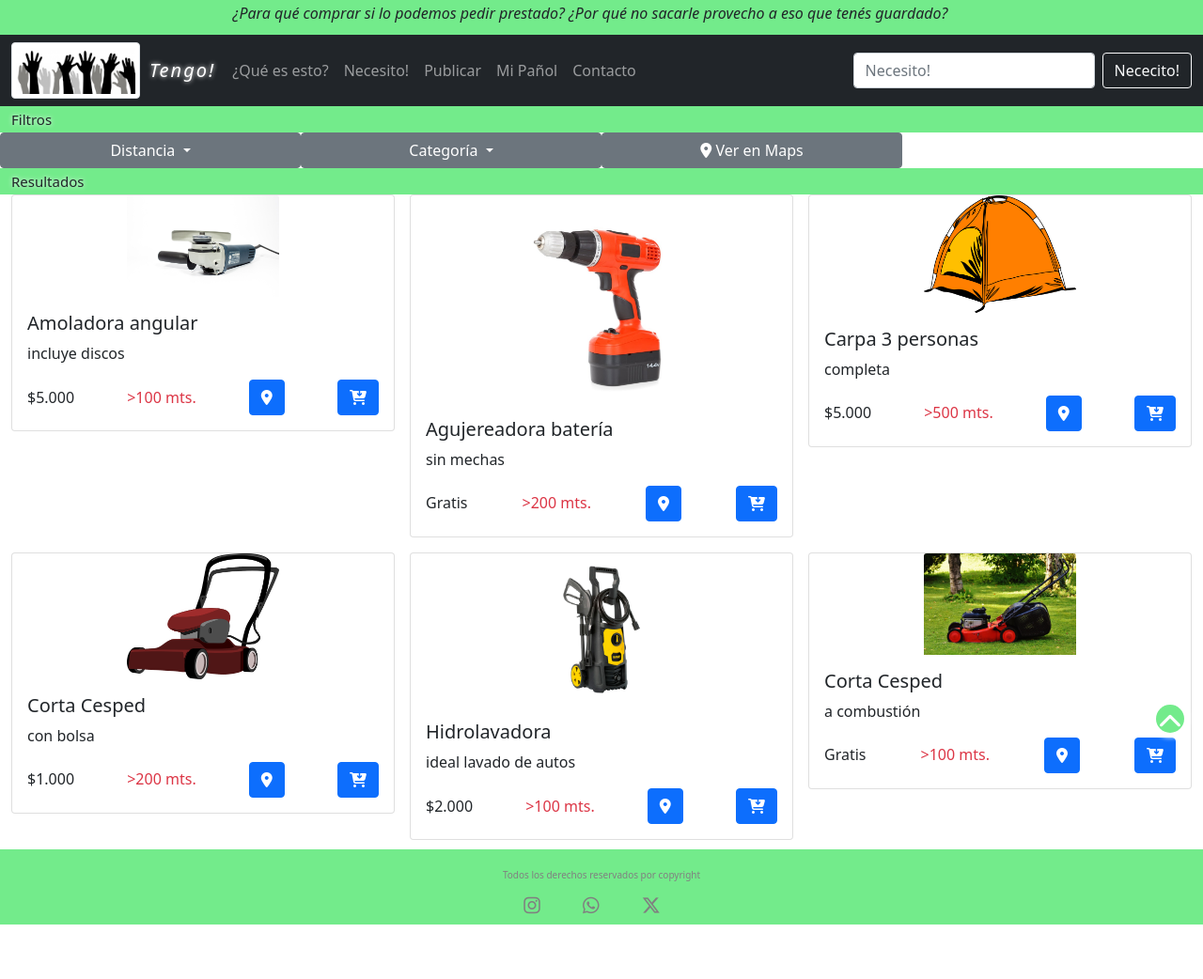
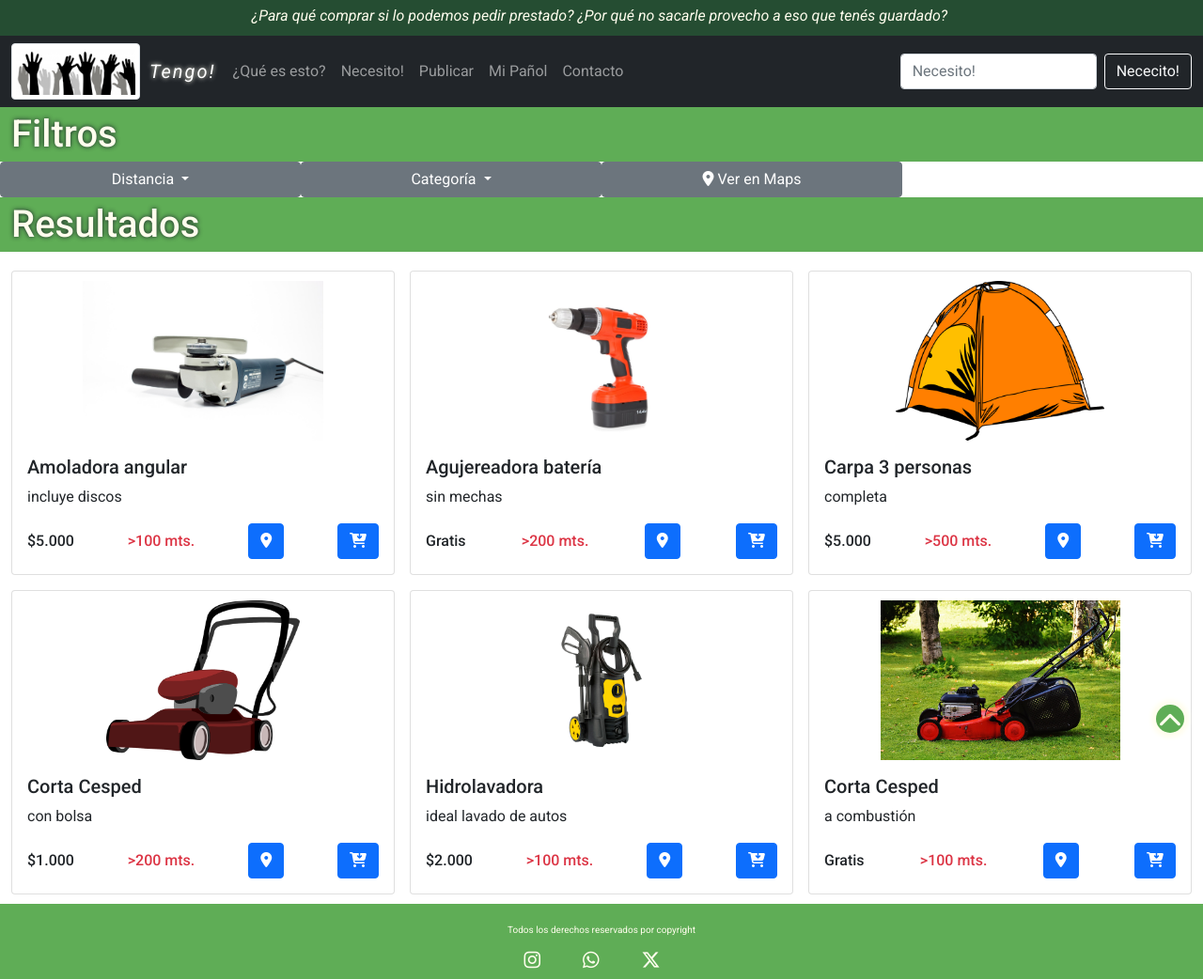
Before and after one commit to MFKleinberger/Entrega3-Kleinberger, a website: page index.html in a window 1280 px wide. Shown: the whole page at 94% size. Before the commit the page ends 984 px from the top, so only its background shows below. Drawn offline with nearby package versions, Linux system fonts and the light colour scheme.

Commit message:
incluye variables de colores y de fonts

```diff
--- /dev/null
+++ b/SCSS/estilos.scss
@@ -0,0 +1,123 @@
+//Variables
+$color1: #5fad56ff; //mantis (verde claro)
+$color2: #254d32ff; //cal-poly-green (verde oscuro
+$color3: #181d27ff; //raisin-black (negro)
+$color4: #fffdedff; //ivory (blanco)
+$color5: #e0d8deff; //lavender-blush (gris)
+$font1: Roboto;
+$font2: 20px;
+
+body{
+    font-family: $font1;
+}
+
+.textoBajada {
+    background-color: $color2;
+            row{
+                margin-bottom: 4px !important;
+            }
+                p{
+                    margin-bottom: 4px !important;
+                    color: $color4;
+                    padding: 5px;
+                    font-style: italic;
+                    text-align: center;
+                    font-size: calc ($font2*0.6) !important;
+                }
+}
+
+nav{
+
+    .logo {
+        height: 60px;
+        width: auto;
+    }
+
+    .navbar-brand{
+        text-shadow: 0 0 5px $color4;
+        letter-spacing: 2px;
+        font-style: italic;
+        padding: 5px !important;
+        margin: 5px;
+        font-size: calc ($font2*0.8) !important;
+    }
+}
+
+h1{
+    background-color: $color1;
+    color: $color4;
+    text-shadow: 0 0 5px $color3;
+    font-size: calc ($font2*0.8) !important;
+    padding: 5px;
+    margin: 0px;
+}
+
+.product-list{
+    margin-top: 20px;
+
+    .card-img-top{
+        max-height: 180px;
+        width: auto;
+        padding-top: 10px;
+    }
+
+}
+
+.table{
+    font-size: 14px;
+
+    .fotoTabla{
+        height: auto;
+        width: 100px;
+    }
+
+}
+
+.dialogo {
+    margin-left: 15px;
+    margin-right: 15px;
+}
+
+footer{
+    margin-top: 10px;
+    background-color: $color1;
+    height: 80px;
+    font-size: 10px;
+    text-align: center;
+    padding: 20px;
+
+    p{
+        color: $color4;
+        margin-bottom: 10px;
+    }
+
+    .redes{
+        a{
+            text-decoration: none;
+            color: $color4;
+            font-size: 20px;
+            letter-spacing: 20px;
+
+            &:hover{
+                color: $color3;
+                // no está funcionando. Revisar!
+            }
+        }
+    }
+}
+
+.subir{
+    height: 30px;
+    width: 30px;
+    color: $color4;
+    background-color: $color1;
+    position: fixed;
+    right: 20px;
+    bottom: 20px;
+    border-radius: 50%;
+    text-align: center;
+    align-content: center;
+    font-weight: bold;
+    font-size: 25px;
+    box-shadow: 0 0 5px 5px $color4;
+}
--- a/index.html
+++ b/index.html
@@ -12,6 +12,12 @@
     <link rel="stylesheet" href="https://cdnjs.cloudflare.com/ajax/libs/font-awesome/6.5.2/css/all.min.css" integrity="sha512-SnH5WK+bZxgPHs44uWIX+LLJAJ9/2PkPKZ5QiAj6Ta86w+fsb2TkcmfRyVX3pBnMFcV7oQPJkl9QevSCWr3W6A==" crossorigin="anonymous" referrerpolicy="no-referrer" />
     <!-- link cdjn awesome fin -->
 
+	<!-- link google fonts inicia -->
+	<link rel="preconnect" href="https://fonts.googleapis.com">
+	<link rel="preconnect" href="https://fonts.gstatic.com" crossorigin>
+	<link href="https://fonts.googleapis.com/css2?family=Roboto:ital,wght@0,100;0,300;0,400;0,500;0,700;0,900;1,100;1,300;1,400;1,500;1,700;1,900&display=swap" rel="stylesheet">
+    <!-- link google fonts fin -->
+
     <link rel="stylesheet" href="./estilos/estilos.css">
     <title>Tengo</title>
 </head>
@@ -19,8 +25,8 @@
     <header>
         <!-- bajada inicia -->
         <section class="container-fluid textoBajada">
-			<div class="row col-12">
-				<h6>¿Para qué comprar si lo podemos pedir prestado? ¿Por qué no sacarle provecho a eso que tenés guardado?</h6>
+			<div class="row col-12 g-1">
+				<p>¿Para qué comprar si lo podemos pedir prestado? ¿Por qué no sacarle provecho a eso que tenés guardado?</p>
 			</div>
         </section>
         <!-- bajada fin -->
@@ -62,7 +68,7 @@
     </header>
     <main>
         <!-- filtro inicia -->
-        <h3 class="separador container-fluid col-12">Filtros</h3>
+        <h1 class="separador container-fluid col-12">Filtros</h1>
         <section class="filter container-fluid">
         <div class="dropdown row">
             <button class="btn btn-secondary dropdown-toggle col-sm-3" type="button" data-bs-toggle="dropdown" aria-expanded="false">Distancia
@@ -90,8 +96,8 @@
         <!-- filtro fin -->
 
         <!-- Resultados inicia -->
-        <h3 class="separador container-fluid col-12">Resultados</h3>
-        <section class="container-fluid">
+        <h1 class="separador container-fluid col-12">Resultados</h1>
+        <section class="product-list container-fluid">
 		<div class="row row-cols-1 row-cols-sm-2 row-cols-md-3 g-3">
 			<!-- Card 1 inicia -->
 			<div class="col">
```
Also changed, not shown: package.json (added, +11 -0 lines), paginas/contacto.html (+2 -2 lines), paginas/miPanol.html (+2 -2 lines), paginas/publicar.html (+2 -2 lines), paginas/queEsEsto.html (+2 -2 lines), estilos/estilos.css, soe/Ajustes SOE.txt (added), 1 other file.
